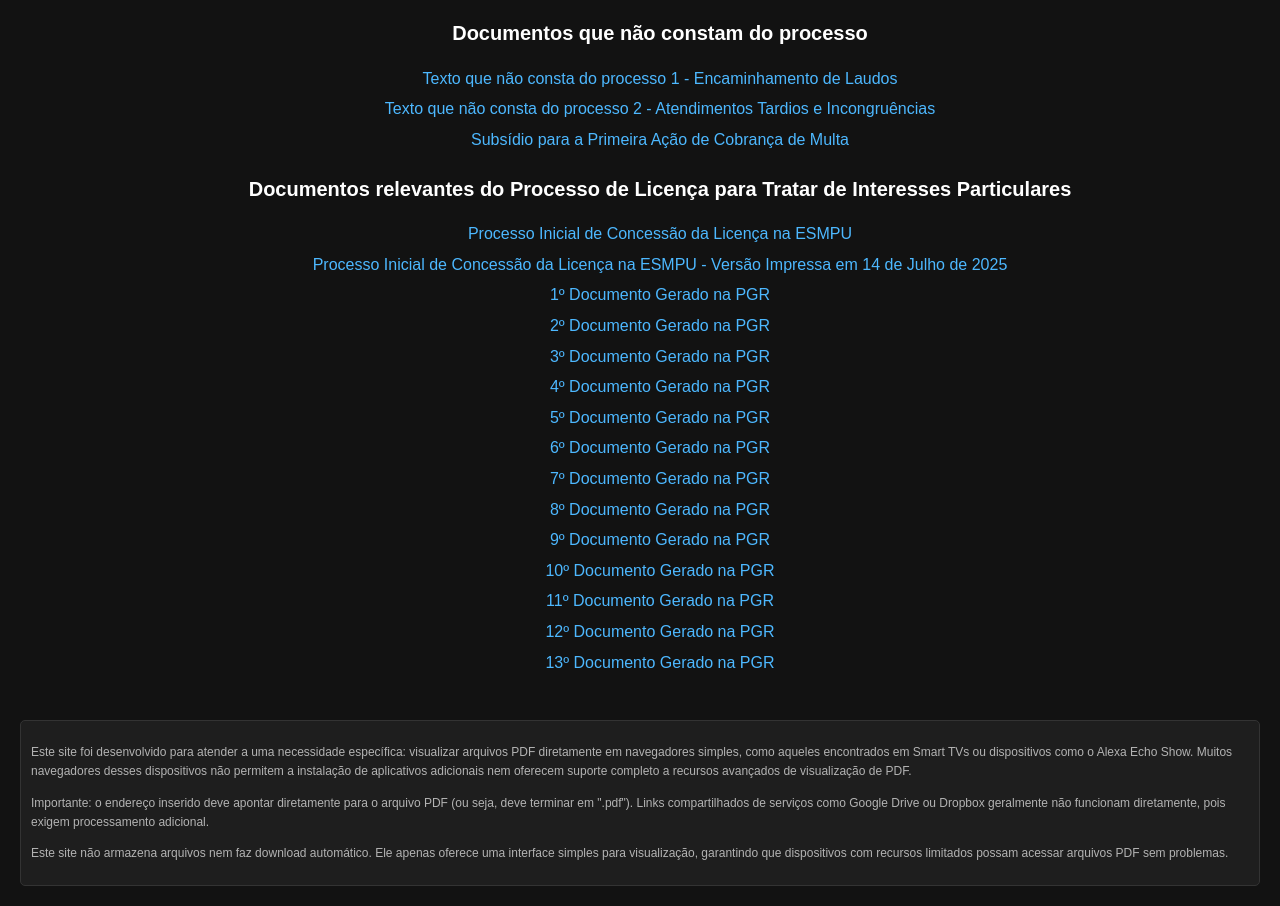
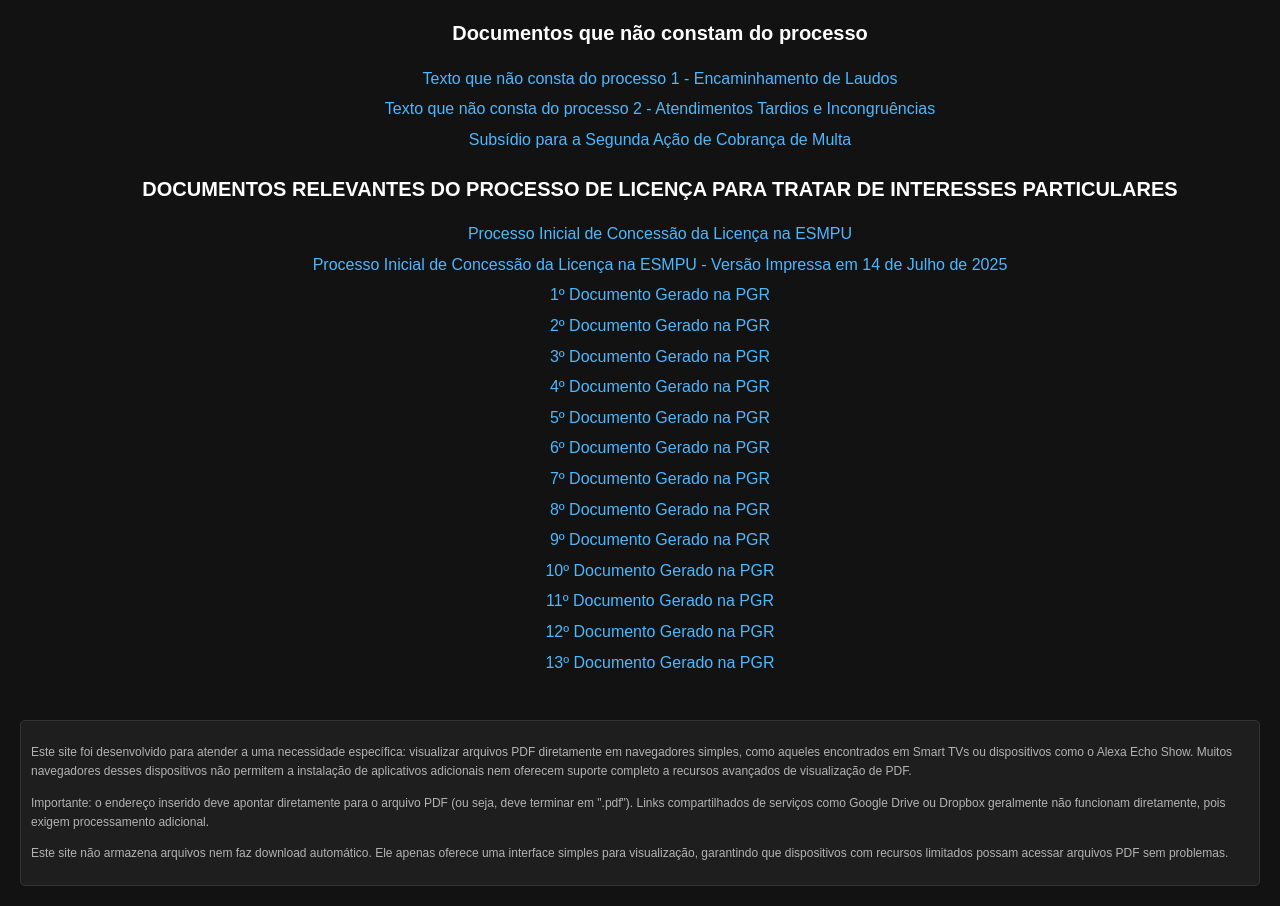
Before and after one commit to psicspsix/LerPDFsemGoogle, a plain HTML site: page index.html in a window 1280 px wide. Shown: the part 1265-2171 px from the top of the page. Drawn offline with Linux system fonts and the light colour scheme.

Commit message:
Update index.html

```diff
--- a/index.html
+++ b/index.html
@@ -115,8 +115,8 @@
         <h2>Documentos que não constam do processo</h2>
         <a href="https://mozilla.github.io/pdf.js/web/viewer.html?file=https://raw.githubusercontent.com/psicspsix/LerPDFemLinksFixos/main/PDFs/Textos%20que%20n%C3%A3o%20constam%20do%20processo%201%20-%20Encaminhamento%20de%20laudos%20-%20enviado%20ao%20adv%20Luis.pdf" target="_blank">Texto que não consta do processo 1 - Encaminhamento de Laudos</a>
         <a href="https://mozilla.github.io/pdf.js/web/viewer.html?file=https://raw.githubusercontent.com/psicspsix/LerPDFemLinksFixos/main/PDFs/Textos%20que%20n%C3%A3o%20constam%20do%20processo%202%20-%20Atendimentos%20tardios%20e%20incongru%C3%AAncias.pdf" target="_blank">Texto que não consta do processo 2 - Atendimentos Tardios e Incongruências</a>
-        <a href="https://mozilla.github.io/pdf.js/web/viewer.html?file=https://raw.githubusercontent.com/psicspsix/LerPDFemLinksFixos/main/PDFs/Materiais%20n%C3%A3o%20fornecidos%20pela%20Meds%C3%AAnior.pdf" target="_blank">Subsídio para a Primeira Ação de Cobrança de Multa</a>
-        <h2>Documentos relevantes do Processo de Licença para Tratar de Interesses Particulares</h2>
+        <a href="https://mozilla.github.io/pdf.js/web/viewer.html?file=https://raw.githubusercontent.com/psicspsix/LerPDFemLinksFixos/main/PDFs/Materiais%20n%C3%A3o%20fornecidos%20pela%20Meds%C3%AAnior.pdf" target="_blank">Subsídio para a Segunda Ação de Cobrança de Multa</a>
+        <h2>DOCUMENTOS RELEVANTES DO PROCESSO DE LICENÇA PARA TRATAR DE INTERESSES PARTICULARES</h2>
         <a href="https://mozilla.github.io/pdf.js/web/viewer.html?file=https://raw.githubusercontent.com/psicspsix/LerPDFemLinksFixos/main/PDFs/SEI_0.01.000.1.005310_2017_42%20(1).pdf" target="_blank">Processo Inicial de Concessão da Licença na ESMPU</a>
         <a href="https://mozilla.github.io/pdf.js/web/viewer.html?file=https://raw.githubusercontent.com/psicspsix/LerPDFemLinksFixos/main/PDFs/SEI_0.01.000.1.005310_2017_42%20-%20Vers%C3%A3o%20impressa%20em%2014%20de%20julho%20de%202025.pdf" target="_blank">Processo Inicial de Concessão da Licença na ESMPU - Versão Impressa em 14 de Julho de 2025</a>
         <a href="https://mozilla.github.io/pdf.js/web/viewer.html?file=https://raw.githubusercontent.com/psicspsix/LerPDFemLinksFixos/main/PDFs/j1.pdf" target="_blank">1º Documento Gerado na PGR</a>
```
